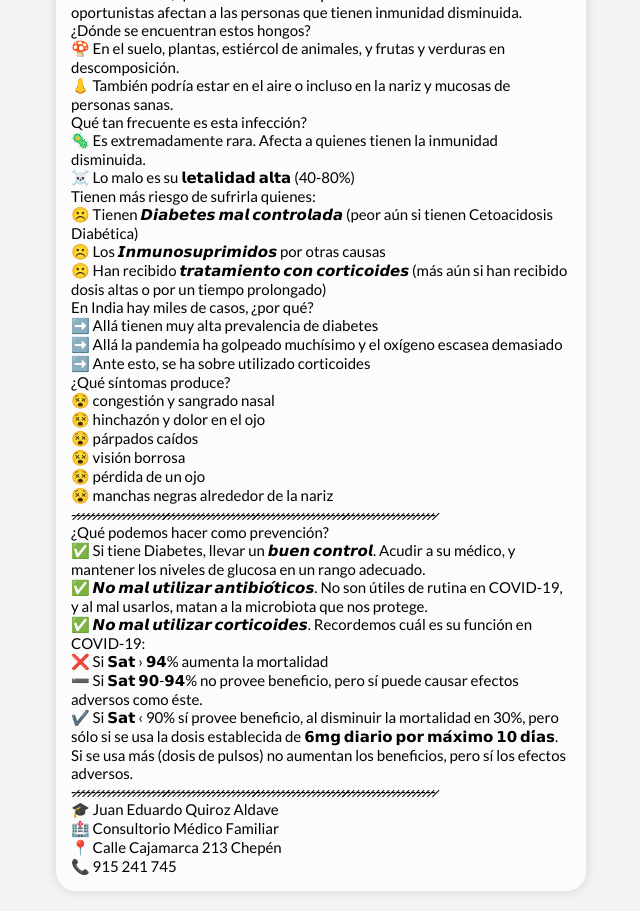
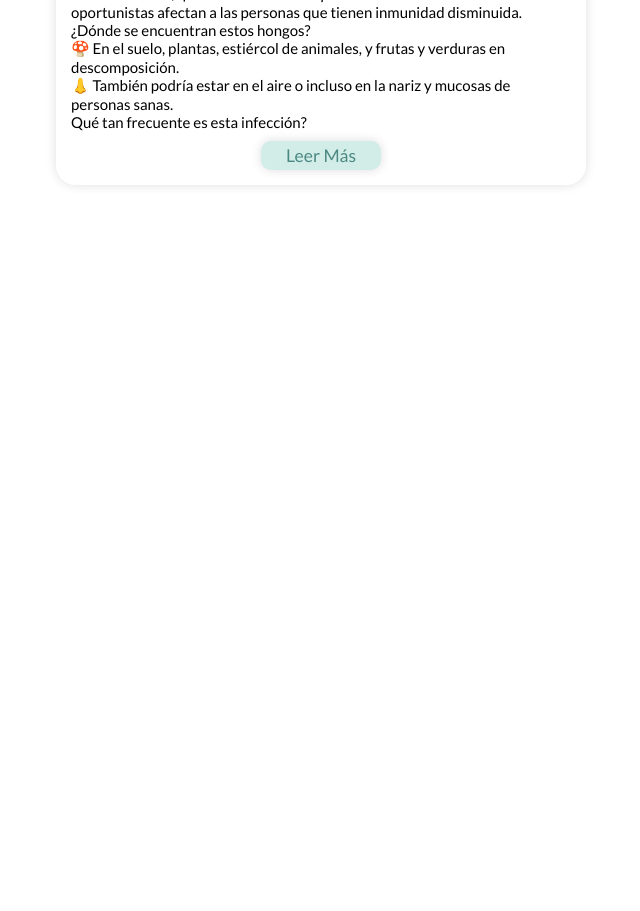
Before and after one commit to Be10/tarjeta-digital, a React (Create React App) app: page /Feed in a window 1280 px wide. Shown: the part 500-1411 px from the top of the page, without its empty margins (319-959 px from the left). After the commit the page ends 800 px from the top, so only its background shows below. Built offline with nearby package versions, Linux system fonts and the light colour scheme; the HTML template or start-up script is replaced by a standard one.

Commit message:
Commit 17

```diff
--- a/src/pages/Feed.js
+++ b/src/pages/Feed.js
@@ -52,36 +52,12 @@ function Feed2() {
                                 <p>🍄 En el suelo, plantas, estiércol de animales, y frutas y verduras en descomposición.</p>
                                 <p>👃 También podría estar en el aire o incluso en la nariz y mucosas de personas sanas.</p>
                                 <p>Qué tan frecuente es esta infección?</p>
-                                <p>🦠 Es extremadamente rara. Afecta a quienes tienen la inmunidad disminuida.</p>
-                                <p>☠️ Lo malo es su 𝗹𝗲𝘁𝗮𝗹𝗶𝗱𝗮𝗱 𝗮𝗹𝘁𝗮 (40-80%)</p>
-                                <p>Tienen más riesgo de sufrirla quienes:</p>
-                                <p>☹️ Tienen 𝘿𝙞𝙖𝙗𝙚𝙩𝙚𝙨 𝙢𝙖𝙡 𝙘𝙤𝙣𝙩𝙧𝙤𝙡𝙖𝙙𝙖 (peor aún si tienen Cetoacidosis Diabética)</p>
-                                <p>☹️ Los 𝙄𝙣𝙢𝙪𝙣𝙤𝙨𝙪𝙥𝙧𝙞𝙢𝙞𝙙𝙤𝙨 por otras causas</p>
-                                <p>☹️ Han recibido 𝙩𝙧𝙖𝙩𝙖𝙢𝙞𝙚𝙣𝙩𝙤 𝙘𝙤𝙣 𝙘𝙤𝙧𝙩𝙞𝙘𝙤𝙞𝙙𝙚𝙨 (más aún si han recibido dosis altas o por un tiempo prolongado) </p>
-                                <p>En India hay miles de casos, ¿por qué?</p>
-                                <p>➡️ Allá tienen muy alta prevalencia de diabetes</p>
-                                <p>➡️ Allá la pandemia ha golpeado muchísimo y el oxígeno escasea demasiado</p>
-                                <p>➡️ Ante esto, se ha sobre utilizado corticoides</p>
-                                <p>¿Qué síntomas produce?</p>
-                                <p>😵 congestión y sangrado nasal</p>
-                                <p>😵 hinchazón y dolor en el ojo</p>
-                                <p>😵 párpados caídos</p>
-                                <p>😵 visión borrosa</p>
-                                <p>😵 pérdida de un ojo</p>
-                                <p>😵 manchas negras alrededor de la nariz</p>
-                                <p>-̷-̷-̷-̷-̷-̷-̷-̷-̷-̷-̷-̷-̷-̷-̷-̷-̷-̷-̷̷-̷-̷-̷-̷-̷-̷-̷-̷-̷-̷-̷-̷-̷-̷-̷-̷-̷-̷̷-̷-̷-̷-̷-̷-̷-̷-̷-̷-̷-̷-̷-̷-̷-̷-̷-̷-̷̷-̷-̷-̷-̷-̷-̷-̷-̷-̷-̷-̷-̷-̷-̷-̷-̷-̷-̷</p>
-                                <p>¿Qué podemos hacer como prevención?</p>
-                                <p>✅ Si tiene Diabetes, llevar un 𝙗𝙪𝙚𝙣 𝙘𝙤𝙣𝙩𝙧𝙤𝙡. Acudir a su médico, y mantener los niveles de glucosa en un rango adecuado.</p>
-                                <p>✅ 𝙉𝙤 𝙢𝙖𝙡 𝙪𝙩𝙞𝙡𝙞𝙯𝙖𝙧 𝙖𝙣𝙩𝙞𝙗𝙞𝙤́𝙩𝙞𝙘𝙤𝙨. No son útiles de rutina en COVID-19, y al mal usarlos, matan a la microbiota que nos protege.</p>
-                                <p>✅ 𝙉𝙤 𝙢𝙖𝙡 𝙪𝙩𝙞𝙡𝙞𝙯𝙖𝙧 𝙘𝙤𝙧𝙩𝙞𝙘𝙤𝙞𝙙𝙚𝙨. Recordemos cuál es su función en COVID-19:</p>
-                                <p>❌ Si 𝗦𝗮𝘁 &rsaquo; 𝟵𝟰% aumenta la mortalidad</p>
-                                <p>➖ Si 𝗦𝗮𝘁 𝟵𝟬-𝟵𝟰% no provee beneficio, pero sí puede causar efectos adversos como éste.</p>
-                                <p>✔️ Si 𝗦𝗮𝘁 &lsaquo; 90% sí provee beneficio, al disminuir la mortalidad en 30%, pero sólo si se usa la dosis establecida de 𝟲𝗺𝗴 𝗱𝗶𝗮𝗿𝗶𝗼 𝗽𝗼𝗿 𝗺𝗮́𝘅𝗶𝗺𝗼 𝟭𝟬 𝗱𝗶́𝗮𝘀. Si se usa más (dosis de pulsos) no aumentan los beneficios, pero sí los efectos adversos.</p>
-                                <p>-̷-̷-̷-̷-̷-̷-̷-̷-̷-̷-̷-̷-̷-̷-̷-̷-̷-̷-̷̷-̷-̷-̷-̷-̷-̷-̷-̷-̷-̷-̷-̷-̷-̷-̷-̷-̷-̷̷-̷-̷-̷-̷-̷-̷-̷-̷-̷-̷-̷-̷-̷-̷-̷-̷-̷-̷̷-̷-̷-̷-̷-̷-̷-̷-̷-̷-̷-̷-̷-̷-̷-̷-̷-̷-̷</p>
-                                <p>🎓 Juan Eduardo Quiroz Aldave</p>
-                                <p>🏥 Consultorio Médico Familiar</p>
-                                <p>📍 Calle Cajamarca 213 Chepén</p>
-                                <p>📞 915 241 745</p>
+                            </div>
+
+                            <div className="post-btn">
+                                <div className="btn-content">
+                                    <h3>Leer Más</h3>
+                                </div>
                             </div>
 
                         </div>
--- a/src/pages/Home.js
+++ b/src/pages/Home.js
@@ -10,7 +10,7 @@ function Home() {
     setLoading(true)
     setTimeout(() => {
       setLoading(false)
-    }, 2000)
+    }, 1800)
   }, [])
 
   return (
@@ -35,7 +35,12 @@ function Home() {
 
             <div className="main-cover-content">
               <div className="cover-content">
-                <div className="profile-picture">
+                <div id="content-desktop" className="profile-picture">
+                  <a href="https://www.facebook.com/CMedFam" target="_blank" rel="noreferrer">
+                    <img src="/home/juan_quiroz.png" alt="Dr. Juan Quiroz"/>
+                  </a>
+                </div>
+                <div id="content-mobile" className="profile-picture">
                   <a href="fb://page/1687496474653212" target="_blank" rel="noreferrer">
                     <img src="/home/juan_quiroz.png" alt="Dr. Juan Quiroz"/>
                   </a>
@@ -101,8 +106,19 @@ function Home() {
 
                 <div className="info-card-body-left-2">
 
-                  <div className="social-element">
+                  <div id="content-desktop" className="social-element">
                     <a href="https://www.facebook.com/CMedFam" style={{ textDecoration: 'none', color: 'black' }} target="_blank" rel="noreferrer">
+                      <div className="social-image">
+                        <img src="/social/facebook.png" alt="Facebook"/>
+                      </div>
+                      <div className="social-text">
+                        <p>Facebook</p>
+                      </div>
+                    </a>
+                  </div>
+
+                  <div id="content-mobile" className="social-element">
+                    <a href="fb://page/1687496474653212" style={{ textDecoration: 'none', color: 'black' }} target="_blank" rel="noreferrer">
                       <div className="social-image">
                         <img src="/social/facebook.png" alt="Facebook"/>
                       </div>
--- a/src/pages/feed-styles.css
+++ b/src/pages/feed-styles.css
@@ -2,7 +2,7 @@ main {
     grid-area: main;
     overflow-y: auto;
     width: 100%;
-    background: rgb(243, 243, 243);
+    background: #FFFFFF;
 }
 
 h1, h2, h3 {
@@ -81,7 +81,7 @@ h1, h2, h3 {
     height: 10px;
 }
 .slides::-webkit-scrollbar-thumb {
-    background: #0808082c;
+    background: #08080810;
     border-radius: 10px;
 }
 .slides::-webkit-scrollbar-track {
@@ -95,7 +95,7 @@ h1, h2, h3 {
     height: 100%;
     margin-right: 50px;
     border-radius: 10px;
-    background: #F3F3F3;
+    background: #FFFFFF;
 
     transform-origin: center center;
     transform: scale(1);
@@ -134,7 +134,7 @@ h1, h2, h3 {
     height: 1.5rem;
     background: #D2EDE8;
     text-decoration: none;
-    color: rgb(75, 136, 130);
+    color: #64b1a9;
     align-items: center;
     justify-content: center;
     border-radius: 50%;
@@ -182,3 +182,20 @@ h1, h2, h3 {
     text-align: left;
     font-size: 15px;
 }
+
+.post-btn {
+    display: flex;
+    align-items: center;
+    justify-content: center;
+    margin-top: 10px;
+}
+
+.btn-content {
+    width: 120px;
+    padding: 4px;
+    color: #64b1a9;
+    background: #D2EDE8;
+    font-size: 15px;
+    border-radius: 10px;
+    box-shadow: 1px 1px 10px 0.5px #7777771c, -1px -1px 10px 0.5px #7777771c;
+}
--- a/src/pages/home-styles.css
+++ b/src/pages/home-styles.css
@@ -220,3 +220,13 @@ img {
         margin-bottom: 0;
     }
 }
+
+#content-desktop {display: block;}
+#content-mobile {display: none;}
+
+@media screen and (max-width: 768px) {
+
+#content-desktop {display: none;}
+#content-mobile {display: block;}
+
+}
```
